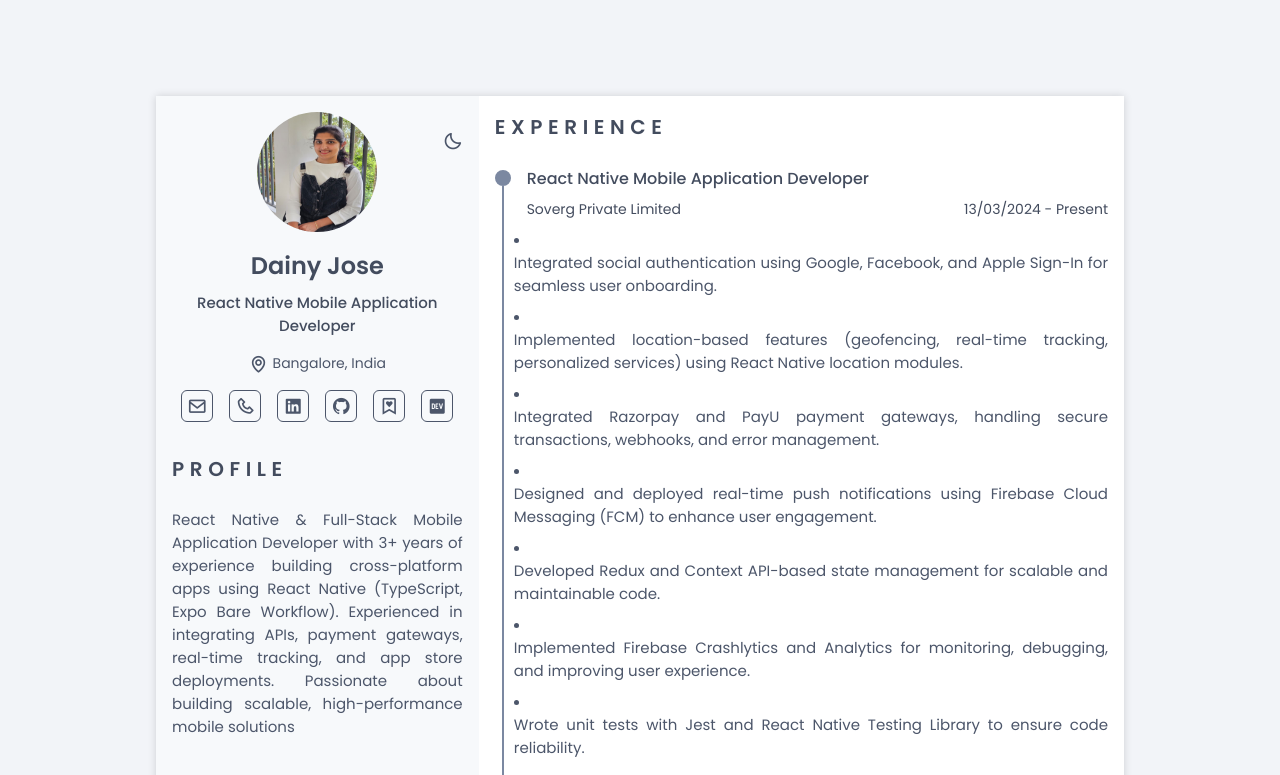
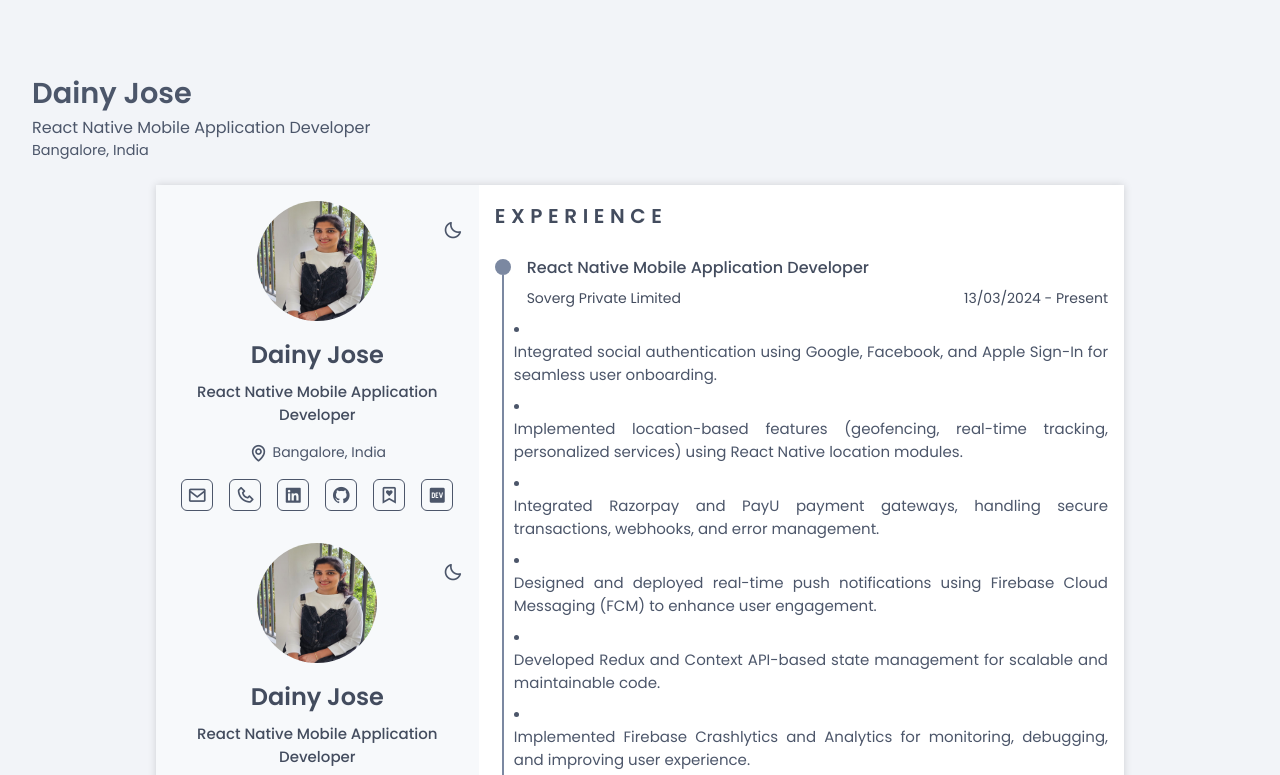
Before and after one commit to dainyjose/my-resume, a React (Vite) app: page / in a window 1280 px wide. Shown: the top 775 px of the page. Built offline with nearby package versions, Linux system fonts and the light colour scheme.

Commit message:
refactor: update CSS with unique styling and modern layout

```diff
--- a/src/App.tsx
+++ b/src/App.tsx
@@ -1,17 +1,15 @@
 import { useState, useEffect } from "react";
+import { Header } from "./Components/Header";
+import Hero from "./Components/Hero";
+import { Menu } from "./Components/Menu";
 import { Profile } from "./Components/Profile";
+import { AboutMe } from "./Components/AboutMe";
+import { Skills } from "./Components/Skills";
+import { Works } from "./Components/Works";
 import { Academic } from "./Components/Academic";
-import { Skills } from "./Components/Skills";
 import { Projects } from "./Components/Projects";
-import { Works } from "./Components/Works";
-import { AboutMe } from "./Components/AboutMe";
-import { Menu } from "./Components/Menu";
-import Hero from "./Components/Hero";
-
-import { resumeData as dataSchema } from "./data/resumeData";
-import { Menu as menuSchema } from "./data/Menu";
+import { menuData } from "./data/Menu";
 import { resumeData } from "./data/resumeData";
-import { Header } from "./Components/Header";
 
 const App = () => {
   const query = "(min-width: 968px)";
@@ -24,20 +22,21 @@ const App = () => {
     return () => media.removeEventListener("change", listener);
   }, [matches]);
 
-  const { profile, aboutMe, skills, socialMedia, experience } = dataSchema;
+  const { profile, aboutMe, skills, socialMedia, experience } = resumeData;
   return (
     <>
       <Header
-        name={resumeData.name}
-        role={resumeData.role}
-        location={resumeData.location}
-        social={resumeData.social}
+        name={profile.name}
+        role={profile.occupation}
+        location={profile.location}
+        social={socialMedia.social}
       />
+
       <Hero
         {...profile}
         {...aboutMe}
       />
-      {!matches && <Menu {...menuSchema} />}
+      {!matches && <Menu {...menuData} />}
       <main
         className="l-main bd-container"
         id="bd-container"
@@ -50,6 +49,16 @@ const App = () => {
             <Profile
               {...profile}
               {...socialMedia}
+              isMobileView={!matches}
+            />
+            <Profile
+              name={profile.name}
+              occupation={profile.occupation}
+              location={profile.location}
+              email={profile.email}
+              telephone={profile.telephone}
+              image={profile.image}
+              social={socialMedia.social}
               isMobileView={!matches}
             />
             <AboutMe {...aboutMe} />
--- a/src/Components/Profile.tsx
+++ b/src/Components/Profile.tsx
@@ -1,5 +1,23 @@
 import { BoxIcon } from "./BoxIcon";
 import { Options } from "./Options";
+
+type SocialItem = {
+  label: string;
+  name: string;
+  url: string;
+  className: string;
+};
+
+interface ProfileProps {
+  name: string;
+  occupation: string;
+  location: string;
+  email: string;
+  telephone: string;
+  image: string;
+  social: SocialItem[];
+  isMobileView: boolean;
+}
 
 export const Profile = ({
   name,
@@ -10,7 +28,7 @@ export const Profile = ({
   image,
   social,
   isMobileView,
-}) => {
+}: ProfileProps) => {
   return (
     <section
       className="home section"
--- a/src/Components/Skills.tsx
+++ b/src/Components/Skills.tsx
@@ -1,9 +1,24 @@
+interface SkillsProps {
+  technicalLabel: string;
+  softLabel: string;
+  categories: Record<string, string[]>;
+  softSkills: string[];
+}
+
+interface TechSkillProps {
+  category: string;
+  items: string[];
+}
+
+interface SkillProps {
+  skill: string;
+}
 export const Skills = ({
   technicalLabel,
   softLabel,
   categories,
   softSkills,
-}) => {
+}: SkillsProps) => {
   return (
     <>
       {/* Technical Skills */}
@@ -43,13 +58,13 @@ export const Skills = ({
   );
 };
 
-const Skill = ({ skill }) => (
+const Skill = ({ skill }: SkillProps) => (
   <li className="skills__name">
     <span className="skills__circle" /> {skill}
   </li>
 );
 
-const TechSkill = ({ category, items }) => (
+const TechSkill = ({ category, items }: TechSkillProps) => (
   <li className="skills__name">
     <span className="skills__circle"></span>
     <strong>{category}:</strong> {items.join(", ")}
--- a/src/data/Menu.ts
+++ b/src/data/Menu.ts
@@ -1,4 +1,4 @@
-export const Menu = {
+export const menuData = {
     menu: [
         {
             label: "Home",
--- /dev/null
+++ b/src/indexNew.css
@@ -0,0 +1,371 @@
+/*===== FONTS & ICONS =====*/
+@import "@fontsource/roboto";
+@import "@fontsource/roboto/500.css";
+@import "@fontsource/roboto/700.css";
+@import "boxicons/css/boxicons.min.css";
+
+/*===== VARIABLES CSS =====*/
+:root {
+  --header-height: 3rem;
+
+  /* Colors */
+  --primary-color: #ff6f61;
+  --secondary-color: #4a90e2;
+  --title-color: #1e2a38;
+  --text-color: #3a4a5c;
+  --text-color-light: #7b8ca5;
+  --container-color: #ffffff;
+  --container-color-alt: #f1f4f8;
+  --body-color: #f5f7fa;
+
+  /* Typography */
+  --body-font: "Roboto", sans-serif;
+  --h1-font-size: 1.6rem;
+  --h2-font-size: 1.3rem;
+  --h3-font-size: 1rem;
+  --normal-font-size: 0.95rem;
+  --small-font-size: 0.85rem;
+  --smaller-font-size: 0.78rem;
+  --print-font-size: 0.85rem;
+
+  /* Font weight */
+  --font-medium: 500;
+  --font-bold: 700;
+
+  /* Margins */
+  --mb-0-25: 0.25rem;
+  --mb-1: 0.5rem;
+  --mb-2: 1rem;
+  --mb-3: 1.5rem;
+
+  /* Z index */
+  --z-tooltip: 10;
+  --z-fixed: 100;
+}
+
+/*========== BASE RESET ==========*/
+*,
+::before,
+::after {
+  box-sizing: border-box;
+}
+
+html {
+  scroll-behavior: smooth;
+}
+
+body {
+  margin: 0 0 var(--header-height) 0;
+  padding: 0;
+  font-family: var(--body-font);
+  font-size: var(--normal-font-size);
+  background-color: var(--body-color);
+  color: var(--text-color);
+}
+
+h1,
+h2,
+h3,
+p,
+ul {
+  margin: 0;
+}
+
+h1,
+h2,
+h3 {
+  color: var(--title-color);
+  font-weight: var(--font-bold);
+}
+
+ul {
+  padding: 0;
+  list-style: none;
+}
+
+a {
+  text-decoration: none;
+  color: inherit;
+}
+
+img {
+  max-width: 100%;
+  height: auto;
+}
+
+/*========== DARK THEME ==========*/
+body.dark-theme {
+  --title-color: #eceff4;
+  --text-color: #b5c4db;
+  --container-color: #2e3440;
+  --container-color-alt: #3b4252;
+  --body-color: #1f232e;
+  --primary-color: #ff8c61;
+  --secondary-color: #5aa0f2;
+}
+
+/*========== HEADER / NAVIGATION ==========*/
+.l-header {
+  width: 100%;
+  position: fixed;
+  bottom: 0;
+  left: 0;
+  z-index: var(--z-fixed);
+  background-color: var(--body-color);
+  box-shadow: 0 -1px 6px rgba(0, 0, 0, 0.1);
+  transition: 0.3s;
+}
+
+.nav {
+  height: var(--header-height);
+  display: flex;
+  justify-content: space-between;
+  align-items: center;
+}
+
+.nav__logo,
+.nav__toggle {
+  color: var(--title-color);
+  font-weight: var(--font-medium);
+}
+
+.nav__toggle {
+  font-size: var(--h2-font-size);
+  cursor: pointer;
+}
+
+.nav__menu {
+  position: fixed;
+  bottom: -100%;
+  left: 0;
+  width: 100%;
+  padding: 2rem 1.5rem;
+  background-color: var(--body-color);
+  border-radius: 1rem 1rem 0 0;
+  box-shadow: 0 2px 8px rgba(0, 0, 0, 0.1);
+  z-index: var(--z-fixed);
+  transition: 0.3s;
+}
+
+.nav__list {
+  display: grid;
+  grid-template-columns: repeat(3, 1fr);
+  gap: 1.5rem;
+}
+
+.nav__item {
+  text-align: center;
+}
+
+.nav__link {
+  display: flex;
+  flex-direction: column;
+  font-size: var(--smaller-font-size);
+  color: var(--text-color-light);
+  font-weight: var(--font-medium);
+  transition: 0.3s;
+}
+
+.nav__link:hover,
+.active-link {
+  color: var(--primary-color);
+}
+
+.nav__icon {
+  font-size: var(--h2-font-size);
+  margin-bottom: var(--mb-1);
+}
+
+/*========== SECTIONS ==========*/
+.section {
+  padding: 2rem 1rem;
+  margin-bottom: 1.5rem;
+  border-radius: 12px;
+  background-color: var(--container-color-alt);
+  box-shadow: 0 4px 12px rgba(0, 0, 0, 0.05);
+  transition: transform 0.3s ease, box-shadow 0.3s ease;
+}
+
+.section:hover {
+  transform: translateY(-4px);
+  box-shadow: 0 8px 16px rgba(0, 0, 0, 0.1);
+}
+
+.section-title {
+  font-size: var(--h2-font-size);
+  color: var(--title-color);
+  font-weight: var(--font-bold);
+  text-transform: uppercase;
+  letter-spacing: 0.25rem;
+  margin-bottom: var(--mb-2);
+  text-align: center;
+}
+
+/*========== HERO ==========*/
+.home__container {
+  display: grid;
+  gap: 1.5rem;
+  text-align: center;
+  background: linear-gradient(135deg, #fef3f3, #ffe0dc);
+  padding: 2rem;
+  border-radius: 16px;
+}
+
+.home__img {
+  width: 130px;
+  height: 130px;
+  border-radius: 50%;
+  margin: 0 auto;
+}
+
+.home__title {
+  font-size: var(--h1-font-size);
+  font-weight: var(--font-bold);
+}
+
+.home__profession {
+  font-size: var(--normal-font-size);
+  color: var(--secondary-color);
+}
+
+/*========== PROFILE CONTACT / SOCIAL ==========*/
+.home__contact {
+  display: grid;
+  grid-template-columns: repeat(auto-fit, max-content);
+  gap: 0.5rem;
+  justify-content: center;
+}
+
+.social__link {
+  border: 1px solid var(--text-color);
+  padding: 6px;
+  width: 36px;
+  height: 36px;
+  border-radius: 50%;
+  display: flex;
+  align-items: center;
+  justify-content: center;
+  transition: transform 0.3s, background-color 0.3s;
+}
+
+.social__link:hover {
+  transform: scale(1.2);
+  background-color: var(--primary-color);
+  color: white;
+}
+
+/*========== SKILLS ==========*/
+.skills__name {
+  display: flex;
+  align-items: center;
+  margin-bottom: var(--mb-1);
+}
+
+.skills__circle {
+  width: 8px;
+  height: 8px;
+  border-radius: 50%;
+  margin-right: 0.75rem;
+  background: linear-gradient(
+    45deg,
+    var(--primary-color),
+    var(--secondary-color)
+  );
+}
+
+/*========== EXPERIENCE / EDUCATION / PROJECTS ==========*/
+.education__content,
+.experience__content {
+  display: flex;
+  gap: 1rem;
+  margin-bottom: 1.5rem;
+}
+
+.education__time,
+.experience__time {
+  flex: 0 0 20px;
+  position: relative;
+}
+
+.education__rounder,
+.experience__rounder {
+  width: 16px;
+  height: 16px;
+  background-color: var(--secondary-color);
+  border-radius: 50%;
+  display: block;
+  margin-top: 0.25rem;
+}
+
+.education__line,
+.experience__line {
+  width: 2px;
+  background-color: var(--secondary-color);
+  position: absolute;
+  top: 20px;
+  left: 7px;
+  height: calc(100% - 20px);
+}
+
+.experience__company__period {
+  display: flex;
+  justify-content: space-between;
+}
+
+.experience__title,
+.education__title {
+  font-size: var(--h3-font-size);
+  font-weight: var(--font-bold);
+}
+
+.experience__company,
+.experience__project,
+.education__studies {
+  font-size: var(--small-font-size);
+  color: var(--title-color);
+}
+
+/*========== PRINT STYLES ==========*/
+@media print {
+  body {
+    background-color: #fff;
+    color: #000;
+    font-size: var(--print-font-size);
+  }
+
+  .no-print {
+    display: none !important;
+  }
+
+  .print {
+    display: block !important;
+  }
+}
+
+/*========== RESPONSIVE ==========*/
+@media screen and (min-width: 968px) {
+  body {
+    margin: 3rem 0;
+  }
+
+  .resume {
+    display: grid;
+    grid-template-columns: 0.5fr 1fr;
+    gap: 1.5rem;
+  }
+
+  .resume__left,
+  .resume__right {
+    padding: 1rem;
+  }
+}
+
+@media screen and (max-width: 968px) {
+  .nav__menu {
+    bottom: -100%;
+  }
+
+  .skills__content {
+    grid-template-columns: 1fr;
+  }
+}
```
Also changed, not shown: src/Components/AboutMe.tsx (+6 -1 lines), src/Components/Academic.tsx (+13 -2 lines), src/Components/Projects.tsx (+14 -2 lines), src/Components/Works.tsx (+14 -2 lines).
